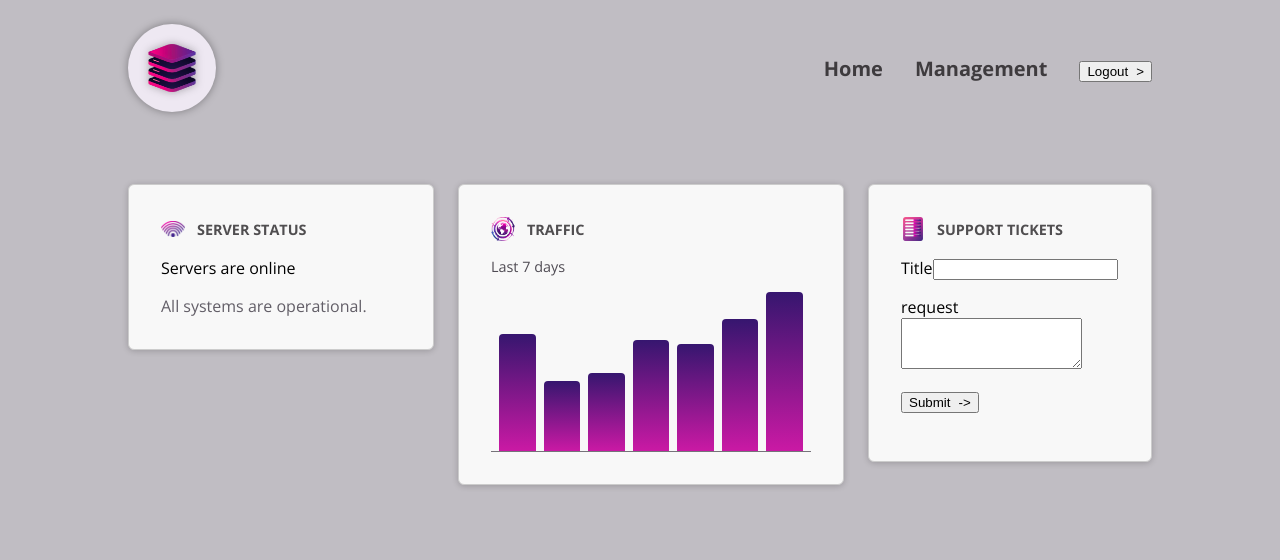
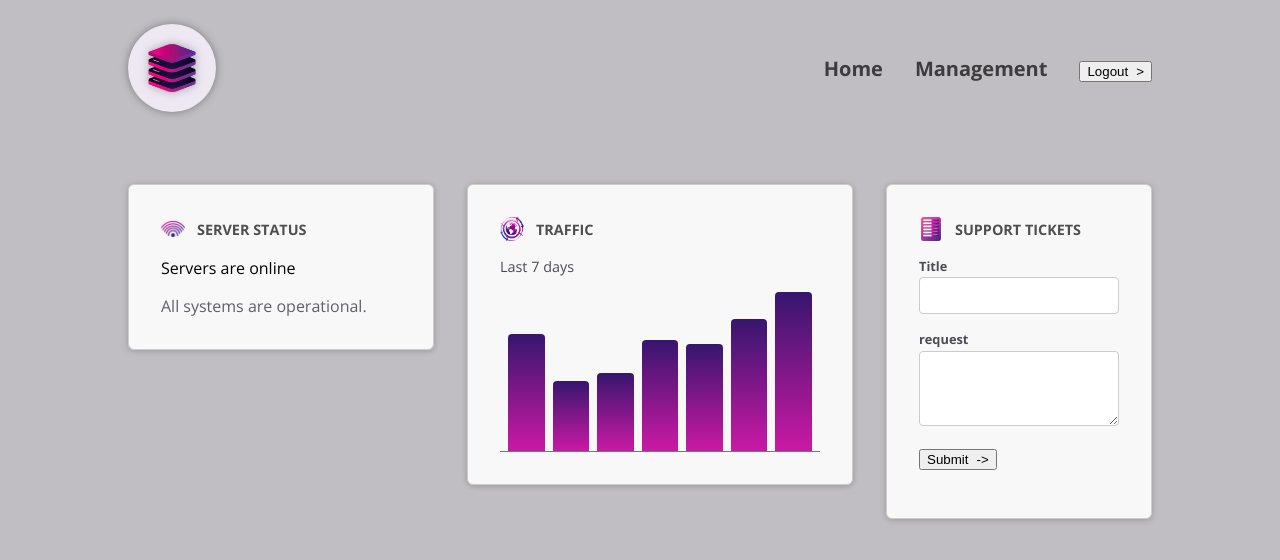
Before and after one commit to a1x40v/acg-06-cmp-deep-dive, an Angular app: page / in a window 1280 px wide. Shown: the top 560 px of the page. Built offline with nearby package versions, Linux system fonts and the light colour scheme.

Commit message:
Configuring view encapsulation

```diff
--- a/src/app/shared/control/control.component.html
+++ b/src/app/shared/control/control.component.html
@@ -1,4 +1,4 @@
-<p>
+<p class="control">
   <label>{{ label() }}</label>
   <ng-content select="input, textarea" />
 </p>
--- a/src/app/shared/control/control.component.ts
+++ b/src/app/shared/control/control.component.ts
@@ -1,4 +1,4 @@
-import { Component, input } from '@angular/core';
+import { Component, input, ViewEncapsulation } from '@angular/core';
 
 @Component({
   selector: 'app-control',
@@ -6,6 +6,7 @@
   imports: [],
   templateUrl: './control.component.html',
   styleUrl: './control.component.css',
+  encapsulation: ViewEncapsulation.None,
 })
 export class ControlComponent {
   label = input.required<string>();
```
